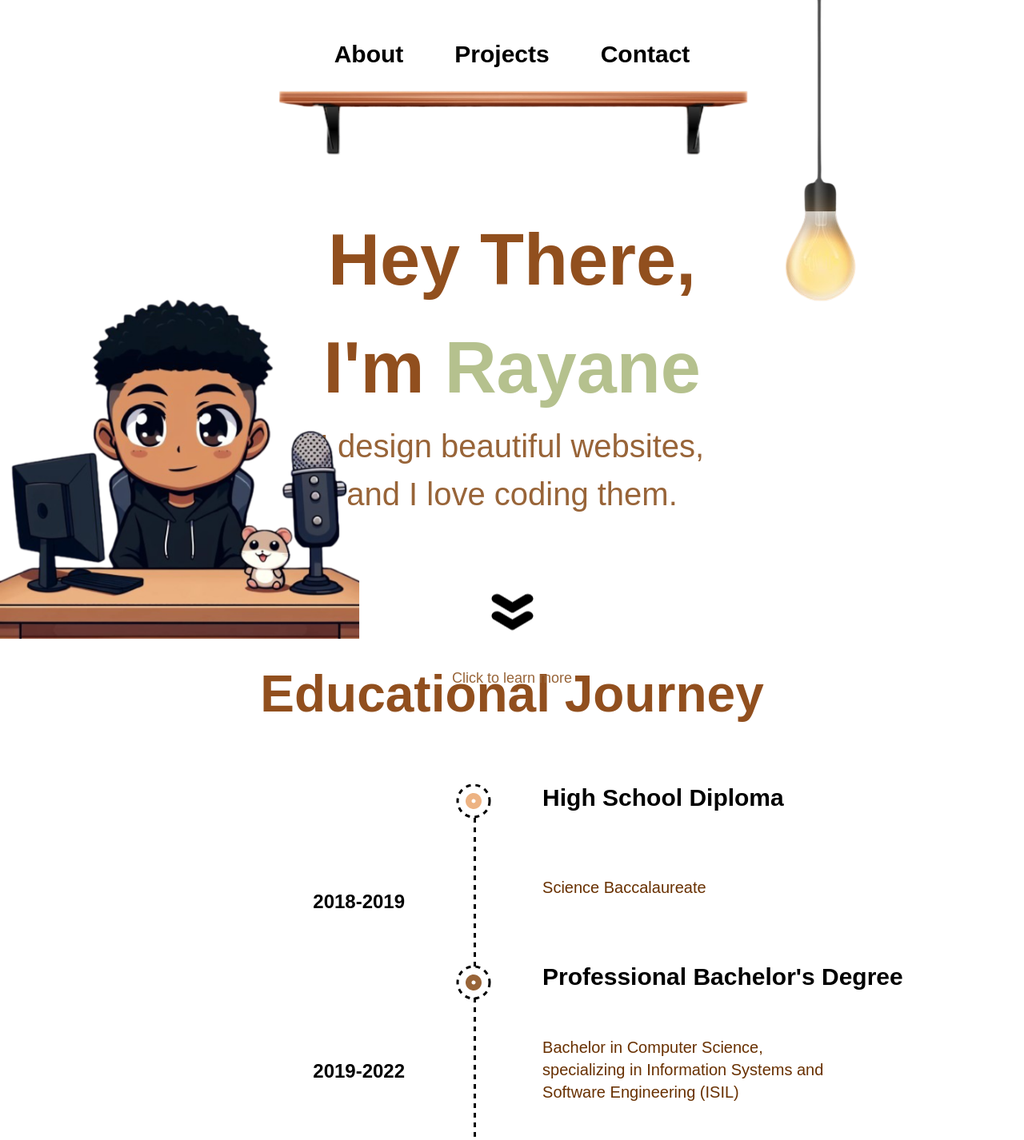
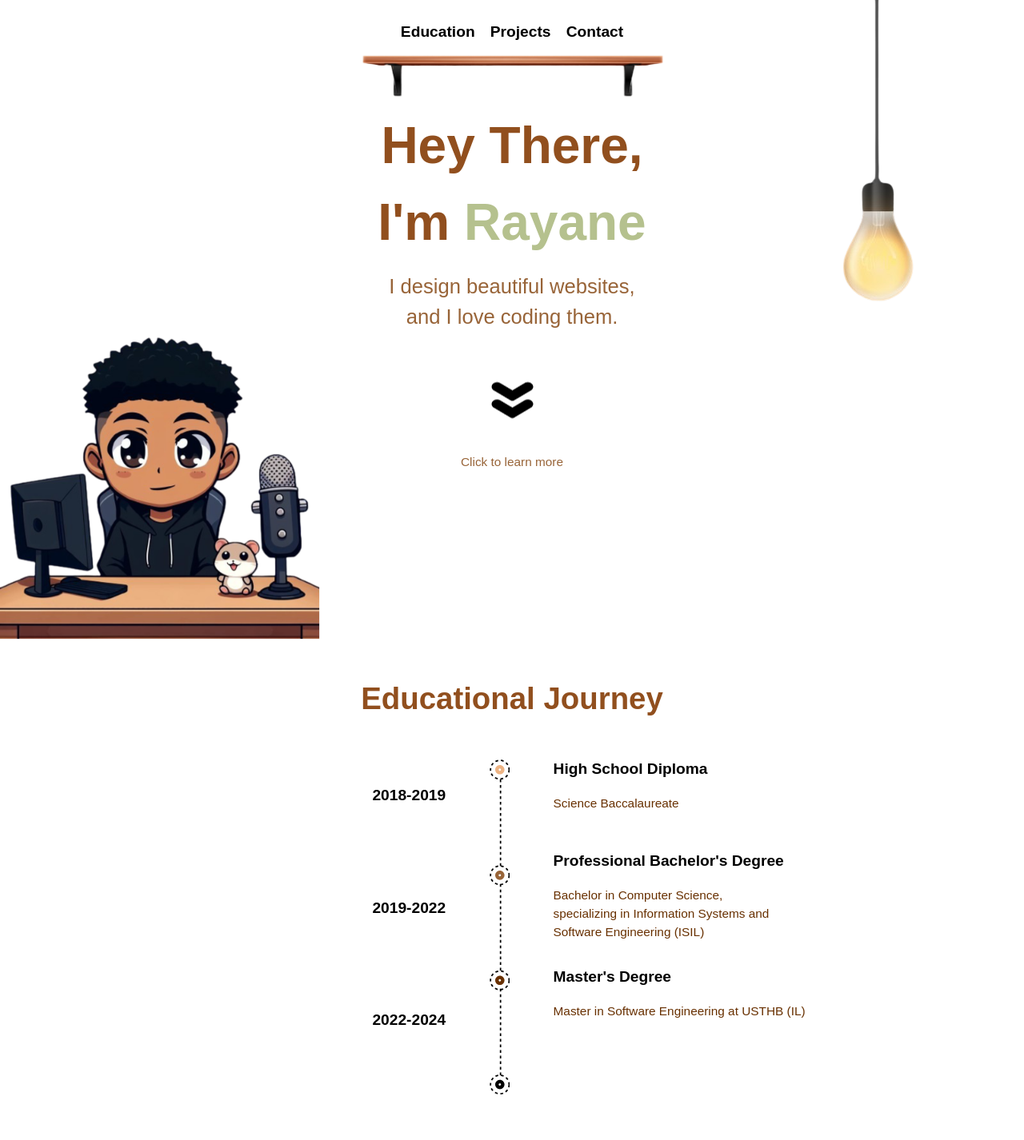
Before and after one commit to rayanebch/MyPortfolio, a React (Vite) app: page / in a window 1280 px wide. Shown: the top 1426 px of the page at 80% size. Built offline with nearby package versions, Linux system fonts and the light colour scheme; a web font is replaced by a local one.

Commit message:
final commit

```diff
--- a/src/sections/Home.jsx
+++ b/src/sections/Home.jsx
@@ -18,25 +18,23 @@ const Home = ({ onShowPages }) => {
 
   return (
     <div className="w-full h-[100vh] relative">
-
       <div className="absolute top-0 right-0 max-lg:hidden">
         <img
           src={isLampeOn ? lampe1 : lampe2}
           alt="Lampe"
-          className="mr-[200px] cursor-pointer"
+          className="mr-[10vw] cursor-pointer"
           onClick={toggleLampe}
         />
       </div>
-      <div className="flex flex-col justify-center items-center gap-6">
-
-        <div className="flex flex-row gap-16 font-bold text-3xl items-center justify-center pt-[50px] max-lg:text-lg">
+      <div className="flex flex-col justify-center items-center ">
+        <div className="flex flex-row gap-[8%] font-bold text-[1.5vw] items-center justify-center pt-[2%] pb-[1%] max-lg:text-[3vw] max-sm:pt-[15%] max-sm:text-[4vw]">
           <p>
             <a
               href="#about"
               onClick={handleShowAllPages}
               className="hover:text-[#B5C18E] transition-colors duration-300"
             >
-              About
+              Education
             </a>
           </p>
           <p>
@@ -62,45 +60,45 @@ const Home = ({ onShowPages }) => {
           <img
             src={etageres}
             alt="Shelves"
-            className="w-[600px] max-lg:w-[500px]"
+            className="w-[30%] max-lg:w-[80%] max-sm:w-[80%]"
           />
         </div>
       </div>
-      <div className="flex w-full justify-center text-center pt-16 max-lg:justify-center max-lg:p-0 max-xl:p-0 max-xl:justify-center ">
-        <p className="font-bold text-[#914F1E] text-[90px] max-lg:text-[50px]">
+      <div className="flex w-full justify-center text-center pt-[1%] max-lg:justify-center  max-sm:pt-[20%]">
+        <p className="font-bold text-[#914F1E] text-[5vw] max-lg:text-[6vw]">
           <span className="typewriter">
             Hey There,<br />
             I'm <span className="text-[#B5C18E]">Rayane</span>
           </span>
         </p>
       </div>
-      <div className="flex justify-center w-full text-center max-xl:p-0 max-xl:justify-center max-lg:justify-center max-lg:p-0">
+      <div className="flex justify-center w-full text-center mt-[1%]">
         <div className="w-fit">
-          <p className="font-extralight text-[40px] text-[#986438] max-lg:text-[30px]">
+          <p className="font-extralight text-[2vw] text-[#986438] max-lg:text-[5vw]">
             I design beautiful websites,<br />
             and I love coding them.
           </p>
         </div>
       </div>
-      <div className="flex flex-col justify-center items-center w-full pt-24 max-lg:pt-10 relative z-20 max-lg:hidden">
+      <div className="flex flex-col justify-center items-center w-full mt-[5%] relative z-20 max-lg:pt-[3%] max-lg:hidden">
         <a href="#about">
           <img
             src={doublearrow}
             alt="Double Arrow"
-            className="animate-bounce hover:scale-150 max-lg:w-[30px]"
+            className="animate-bounce hover:scale-150 max-lg:w-[15%]"
             onClick={onShowPages}
             style={{ cursor: "pointer" }}
           />
         </a>
-        <p className="font-thin text-lg text-[#986438] mt-4 max-lg:hidden max-sm:hidden">
+        <p className="font-thin text-[1.2vw] text-[#986438] mt-[1%] max-lg:hidden max-sm:hidden">
           Click to learn more
         </p>
       </div>
-      <div className="absolute bottom-0 left-1/2 transform -translate-x-1/2 max-lg:flex max-lg:justify-center w-full z-10">
+      <div className="absolute bottom-0 left-1/2  -translate-x-1/2 max-lg:flex max-lg:justify-center w-full z-10">
         <img
           src={rayaneicon}
           alt="Rayane Icon"
-          className="xl:w-[450px] lg:w-[400px]"
+          className="h-[50vh]"
         />
       </div>
     </div>
--- a/src/sections/Journey.jsx
+++ b/src/sections/Journey.jsx
@@ -1,16 +1,19 @@
-import React from 'react'
+import React from 'react';
+
 const Journey = () => {
   return (
     <div id='about' className='h-[100vh]'>
-      <p className='font-bold text-[64px] text-[#914F1E] text-center pt-5 max-md:text-[35px] max-md:pt-10 '>Educational Journey</p>
-      <div className=' flex items-center justify-center gap-16 ml-60 max-lg:m-0'>
-        <div className='flex flex-col font-bold gap-44 text-[24px] max-md:hidden'>
+      <p className='font-bold text-[3vw] text-[#914F1E] text-center pt-[3.5%] max-lg:text-[5vw] max-md:pt-[10%] max-sm:pt-[20%] max-sm:text-[10vw]'>
+        Educational Journey
+      </p>
+      <div className='flex items-center justify-center gap-[5%] ml-[15%] max-lg:ml-0'>
+        <div className='flex flex-col font-bold gap-28 text-[1.5vw] max-lg:hidden'>
           <p>2018-2019</p>
           <p>2019-2022</p>
           <p>2022-2024</p>
         </div>
-        <div className='max-md:hidden'>
-            <svg width="44" height="721" viewBox="0 0 44 721" fill="none" xmlns="http://www.w3.org/2000/svg">
+        <div className='max-lg:hidden pt-12 '>
+          <svg width="2vw" viewBox="0 0 44 721" fill="none" xmlns="http://www.w3.org/2000/svg">
           <path d="M22 12C20.0222 12 18.0888 12.5865 16.4443 13.6853C14.7998 14.7841 13.5181 16.3459 12.7612 18.1732C12.0043 20.0004 11.8063 22.0111 12.1922 23.9509C12.578 25.8907 13.5304 27.6725 14.9289 29.0711C16.3275 30.4696 18.1093 31.422 20.0491 31.8078C21.9889 32.1937 23.9996 31.9957 25.8268 31.2388C27.6541 30.4819 29.2159 29.2002 30.3147 27.5557C31.4135 25.9112 32 23.9778 32 22C32 19.3478 30.9464 16.8043 29.0711 14.9289C27.1957 13.0536 24.6522 12 22 12ZM22 24.5C21.5055 24.5 21.0222 24.3534 20.6111 24.0787C20.2 23.804 19.8795 23.4135 19.6903 22.9567C19.5011 22.4999 19.4516 21.9972 19.548 21.5123C19.6445 21.0273 19.8826 20.5819 20.2322 20.2322C20.5819 19.8826 21.0273 19.6445 21.5123 19.548C21.9972 19.4516 22.4999 19.5011 22.9567 19.6903C23.4135 19.8795 23.804 20.2 24.0787 20.6111C24.3534 21.0222 24.5 21.5055 24.5 22C24.5 22.663 24.2366 23.2989 23.7678 23.7678C23.2989 24.2366 22.663 24.5 22 24.5Z" fill="#EDB383"/>
           <path d="M22 465C20.0222 465 18.0888 465.586 16.4443 466.685C14.7998 467.784 13.5181 469.346 12.7612 471.173C12.0043 473 11.8063 475.011 12.1922 476.951C12.578 478.891 13.5304 480.673 14.9289 482.071C16.3275 483.47 18.1093 484.422 20.0491 484.808C21.9889 485.194 23.9996 484.996 25.8268 484.239C27.6541 483.482 29.2159 482.2 30.3147 480.556C31.4135 478.911 32 476.978 32 475C32 472.348 30.9464 469.804 29.0711 467.929C27.1957 466.054 24.6522 465 22 465ZM22 477.5C21.5055 477.5 21.0222 477.353 20.6111 477.079C20.2 476.804 19.8795 476.414 19.6903 475.957C19.5011 475.5 19.4516 474.997 19.548 474.512C19.6445 474.027 19.8826 473.582 20.2322 473.232C20.5819 472.883 21.0273 472.644 21.5123 472.548C21.9972 472.452 22.4999 472.501 22.9567 472.69C23.4135 472.88 23.804 473.2 24.0787 473.611C24.3534 474.022 24.5 474.506 24.5 475C24.5 475.663 24.2366 476.299 23.7678 476.768C23.2989 477.237 22.663 477.5 22 477.5Z" fill="#683000"/>
           <path d="M22 689C20.0222 689 18.0888 689.586 16.4443 690.685C14.7998 691.784 13.5181 693.346 12.7612 695.173C12.0043 697 11.8063 699.011 12.1922 700.951C12.578 702.891 13.5304 704.673 14.9289 706.071C16.3275 707.47 18.1093 708.422 20.0491 708.808C21.9889 709.194 23.9996 708.996 25.8268 708.239C27.6541 707.482 29.2159 706.2 30.3147 704.556C31.4135 702.911 32 700.978 32 699C32 696.348 30.9464 693.804 29.0711 691.929C27.1957 690.054 24.6522 689 22 689ZM22 701.5C21.5055 701.5 21.0222 701.353 20.6111 701.079C20.2 700.804 19.8795 700.414 19.6903 699.957C19.5011 699.5 19.4516 698.997 19.548 698.512C19.6445 698.027 19.8826 697.582 20.2322 697.232C20.5819 696.883 21.0273 696.644 21.5123 696.548C21.9972 696.452 22.4999 696.501 22.9567 696.69C23.4135 696.88 23.804 697.2 24.0787 697.611C24.3534 698.022 24.5 698.506 24.5 699C24.5 699.663 24.2366 700.299 23.7678 700.768C23.2989 701.237 22.663 701.5 22 701.5Z" fill="black"/>
@@ -24,23 +27,29 @@ const Journey = () => {
           <line x1="23.5" y1="493" x2="23.5" y2="679" stroke="black" stroke-width="3" stroke-dasharray="6 6"/>
           </svg>
         </div>
-        <div className='flex flex-col pb-44 max-md:flex max-md:flex-col max-md:justify-center max-md:m-0'>
-            <div className='max-md:p-4'>
-            <p className='font-bold text-3xl pt-16 '>High School Diploma </p>
-            <p className='font-extralight text-xl text-[#683000] pt-20 pb-20 max-md:py-8'>Science Baccalaureate</p>
+        <div className='flex flex-col pb-[3%] max-md:flex max-md:flex-col max-lg:justify-center max-lg:pt-[10%] max-sm:pt-[20%]'>
+          <div className='pb-[5%] max-md:p-[4%] mb-[5%]'>
+            <p className='font-bold text-[1.5vw] max-lg:text-[4vw] max-sm:text-[5vw]'>High School Diploma</p>
+            <p className='font-extralight text-[1.2vw] text-[#683000] pt-[5%] pb-[5%] max-md:py-[3%] max-lg:text-[3vw] max-sm:text-[4vw]'>
+              Science Baccalaureate
+            </p>
           </div>
-            <div className='pb-12 max-md:p-4'>
-            <p className='font-bold text-3xl '>Professional Bachelor's Degree</p>
-            <p className='font-extralight text-xl text-[#683000] pt-14 max-md:py-8'>Bachelor in Computer Science,<br></br> specializing in Information Systems and<br></br> Software Engineering (ISIL)</p>
+          <div className='pb-[5%] max-md:p-[4%] mb-[5%] '>
+            <p className='font-bold text-[1.5vw] max-lg:text-[4vw] max-sm:text-[5vw]'>Professional Bachelor's Degree</p>
+            <p className='font-extralight text-[1.2vw] text-[#683000] pt-[5%] max-md:py-[3%]  max-lg:text-[3vw] max-sm:text-[4vw]'>
+              Bachelor in Computer Science,<br /> specializing in Information Systems and<br /> Software Engineering (ISIL)
+            </p>
           </div>
-            <div className='pb-10 max-md:p-4'>
-            <p className='font-bold text-3xl'>Master's Degree</p>
-            <p className='font-extralight text-xl text-[#683000] pt-14 max-md:py-8'>Master in Software Engineering at USTHB (IL)</p>
+          <div className='pb-[5%] max-md:p-[4%]'>
+            <p className='font-bold text-[1.5vw] max-lg:text-[4vw] max-sm:text-[5vw]'>Master's Degree</p>
+            <p className='font-extralight text-[1.2vw] text-[#683000] pt-[5%] max-md:py-[3%]  max-lg:text-[3vw] max-sm:text-[4vw]'>
+              Master in Software Engineering at USTHB (IL)
+            </p>
           </div>
         </div>
       </div>
     </div>
-  )
-}
+  );
+};
 
-export default Journey
+export default Journey;
```
Lines whose indentation alone changed are shown as unchanged.
